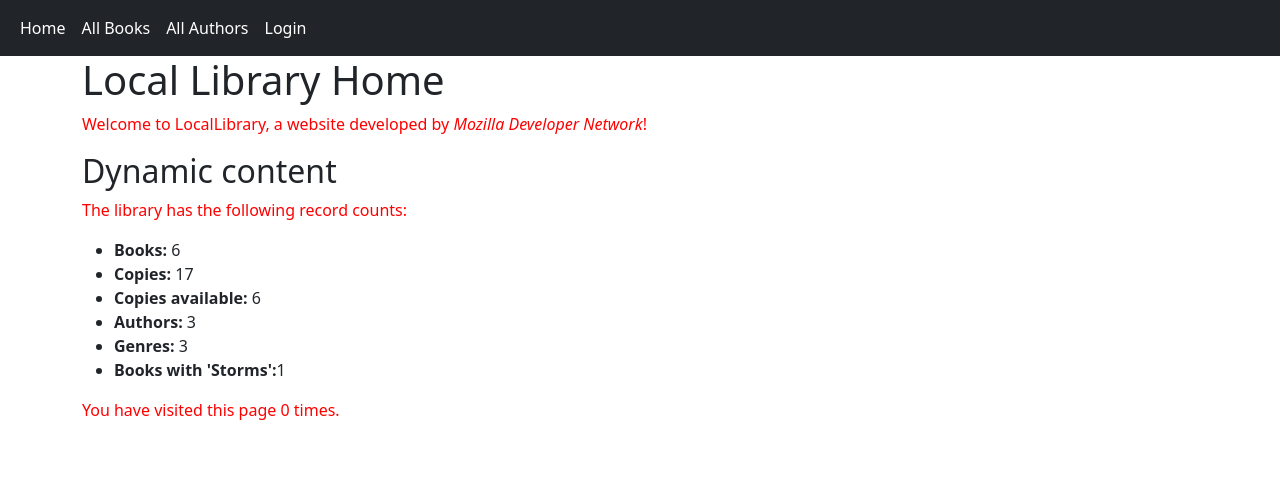
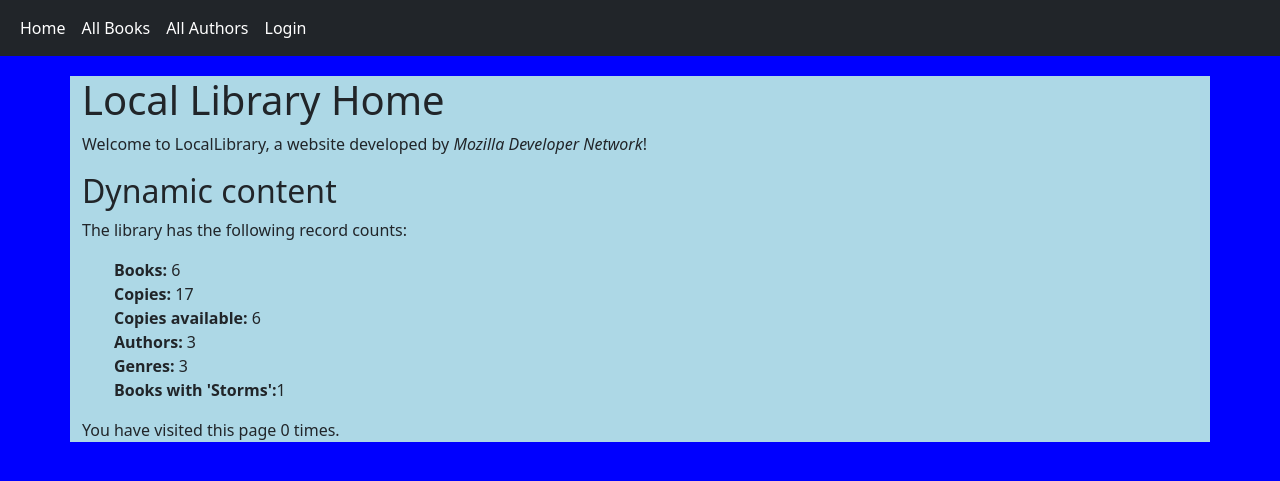
Before and after one commit to ahorner54/csci313-assignment-4-Andrew-Horner, a Django app: page /catalog/ in a window 1280 px wide. Shown: the top 481 px of the page. Run offline with Django 5.2, Linux system fonts and the light colour scheme; data comes from the database, SQL or seed files in the repository; both versions use the stored data as it was after the commit.

Commit message:
Added some basic styling to styles.css

```diff
--- a/locallibrary/catalog/static/css/styles.css
+++ b/locallibrary/catalog/static/css/styles.css
@@ -1,5 +1,14 @@
-nav {
-  color: white;
+body>div {
+  margin-top: 20px;
+}
+
+body {
+  background-color: blue;
+}
+
+body>.container {
+  background-color: lightblue;
+  height: 200%;
 }
 
 #logout-form {
@@ -11,6 +20,18 @@ nav {
   margin: 0;
 }
 
-p {
-  color: red;
+#main>li {
+  list-style-type: none;
+  padding: 0;
+  margin: 0;
 }
+
+#bookList>li {
+  font-size: 15pt;
+  list-style-type: upper-roman;
+}
+
+#authorList>li {
+  font-size: 15pt;
+  list-style-type: square;
+}
--- a/locallibrary/catalog/templates/base_generic.html
+++ b/locallibrary/catalog/templates/base_generic.html
@@ -13,8 +13,10 @@
       crossorigin="anonymous"
     />
     <!-- Add additional CSS in static file -->
+    {% block style %}
     {% load static %}
     <link rel="stylesheet" href="{% static 'css/styles.css' %}" />
+    {% endblock style%}
   </head>
   <body>
       {% include 'navbar.html' %}
--- a/locallibrary/catalog/templates/catalog/author_list.html
+++ b/locallibrary/catalog/templates/catalog/author_list.html
@@ -5,7 +5,7 @@
 {% block content %}
   <h1>Author List</h1>
   {% if author_list %}
-    <ul>
+    <ul id="authorList">
       {% for author in author_list %}
       <li>
         <a href="{{ author.get_absolute_url }}">{{ author.last_name }}, {{ author.first_name }}
--- a/locallibrary/catalog/templates/catalog/book_list.html
+++ b/locallibrary/catalog/templates/catalog/book_list.html
@@ -5,7 +5,7 @@
 {% block content %}
   <h1>Book List</h1>
   {% if book_list %}
-    <ul>
+    <ul id="bookList">
       {% for book in book_list %}
       <li>
         <a href="{{ book.get_absolute_url }}">{{ book.title }}</a>
--- a/locallibrary/catalog/templates/index.html
+++ b/locallibrary/catalog/templates/index.html
@@ -1,6 +1,12 @@
 {% extends "base_generic.html" %}
 
+{% block style %}
+{% load static %}
+<link rel="stylesheet" href="{% static 'css/styles.css' %}" />
+{% endblock style %}
+
 {% block title %}<title>Main Page</title>{% endblock title %}
+
 {% block content %}
 <h1>Local Library Home</h1>
 <p>
@@ -9,7 +15,7 @@
 </p>
 <h2>Dynamic content</h2>
 <p>The library has the following record counts:</p>
-<ul>
+<ul id="main">
   <li><strong>Books:</strong> {{ num_books }}</li>
   <li><strong>Copies:</strong> {{ num_instances }}</li>
   <li><strong>Copies available:</strong> {{ num_instances_available }}</li>
```
Also changed, not shown: locallibrary/db.sqlite3.
